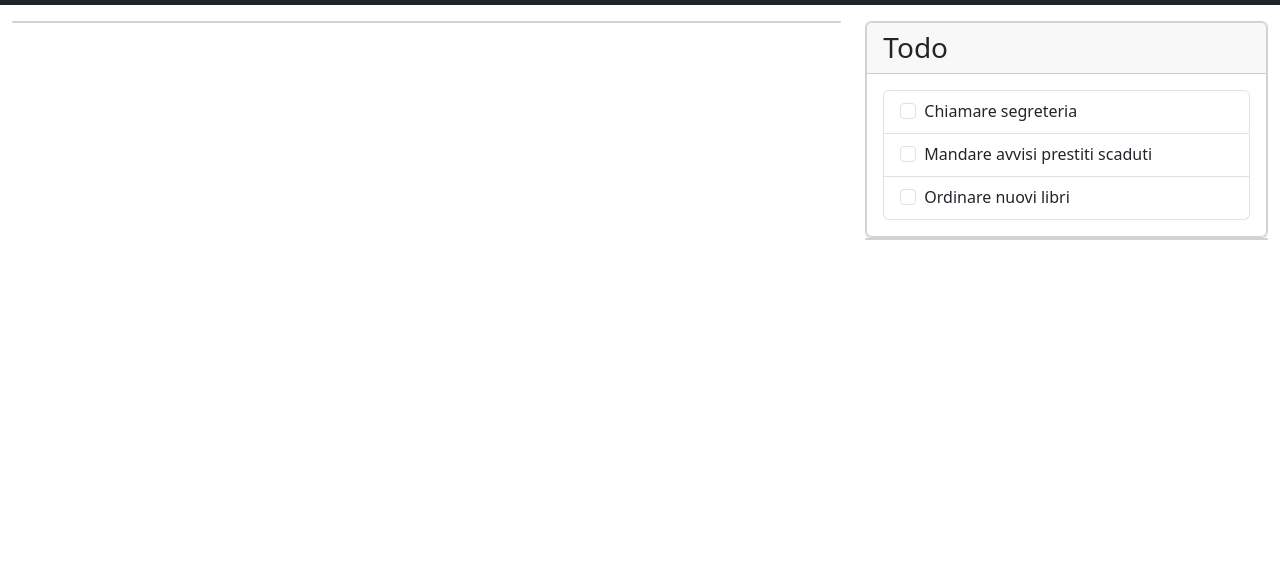
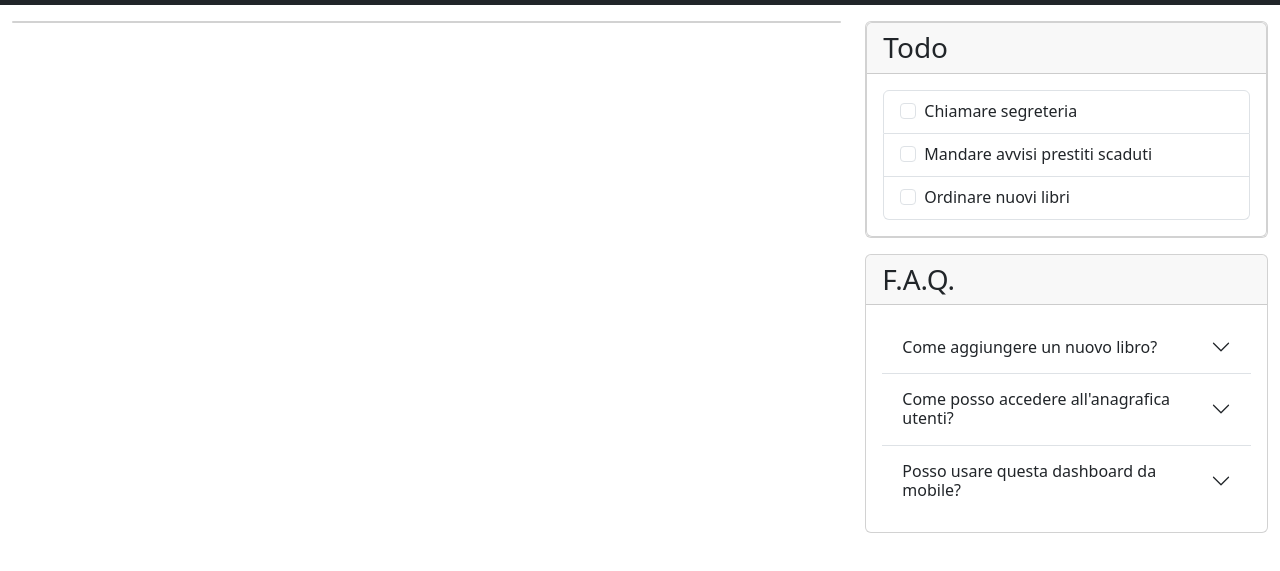
Before and after one commit to mirkobechini/html-css-bootstrap-dashboard, a plain HTML site: page index.html in a window 1280 px wide. Shown: the part 71-642 px from the top of the page. Drawn offline with nearby package versions, Linux system fonts and the light colour scheme.

Commit message:
add F.A.Q.

```diff
--- a/index.html
+++ b/index.html
@@ -49,15 +49,16 @@
     <!-- /#app-header -->
     <main id="app-main">
 
-        <div class="container-fluid pt-3">
+        <div class="container-fluid">
             <div class="row row-cols-12">
-                <div class="col-lg-8">
+                <div class="col-lg-8 pt-3">
                     <div class="card">
 
                     </div>
                 </div>
+                <!-- table-card -->
                 <div class="col-lg-4">
-                    <div class="card">
+                    <div class="card my-3">
                         <div class="card">
                             <div class="card-header h3">
                                 Todo
@@ -90,12 +91,71 @@
                                     </li>
                                 </ul>
                             </div>
+                            <!-- checklist-items -->
                         </div>
                     </div>
-                    <div class="card"></div>
+                    <!-- todo-list -->
+                    <div class="card my-3">
+                        <div class="card-header h3 text-uppercase">
+                            f.a.q.
+                        </div>
+                        <div class="card-body">
+                            <div class="accordion accordion-flush" id="accordionFlushExample">
+                                <div class="accordion-item">
+                                    <h2 class="accordion-header">
+                                        <button class="accordion-button collapsed" type="button"
+                                            data-bs-toggle="collapse" data-bs-target="#flush-collapseOne"
+                                            aria-expanded="false" aria-controls="flush-collapseOne">
+                                            Come aggiungere un nuovo libro&quest;
+                                        </button>
+                                    </h2>
+                                    <div id="flush-collapseOne" class="accordion-collapse collapse"
+                                        data-bs-parent="#accordionFlushExample">
+                                        <div class="accordion-body">
+
+                                        </div>
+                                    </div>
+                                </div>
+                                <div class="accordion-item">
+                                    <h2 class="accordion-header">
+                                        <button class="accordion-button collapsed" type="button"
+                                            data-bs-toggle="collapse" data-bs-target="#flush-collapseTwo"
+                                            aria-expanded="false" aria-controls="flush-collapseTwo">
+                                            Come posso accedere all'anagrafica utenti&quest;
+                                        </button>
+                                    </h2>
+                                    <div id="flush-collapseTwo" class="accordion-collapse collapse"
+                                        data-bs-parent="#accordionFlushExample">
+                                        <div class="accordion-body">
+
+                                        </div>
+                                    </div>
+                                </div>
+                                <div class="accordion-item">
+                                    <h2 class="accordion-header">
+                                        <button class="accordion-button collapsed" type="button"
+                                            data-bs-toggle="collapse" data-bs-target="#flush-collapseThree"
+                                            aria-expanded="false" aria-controls="flush-collapseThree">
+                                            Posso usare questa dashboard da mobile&quest;
+                                        </button>
+                                    </h2>
+                                    <div id="flush-collapseThree" class="accordion-collapse collapse"
+                                        data-bs-parent="#accordionFlushExample">
+                                        <div class="accordion-body">
+
+                                        </div>
+                                    </div>
+                                </div>
+                            </div>
+                        </div>
+                        <!-- accordion-items -->
+                    </div>
+                    <!-- F.A.Q.-card -->
                 </div>
             </div>
+            <!-- .row -->
         </div>
+        <!-- .container -->
 
 
 
```
